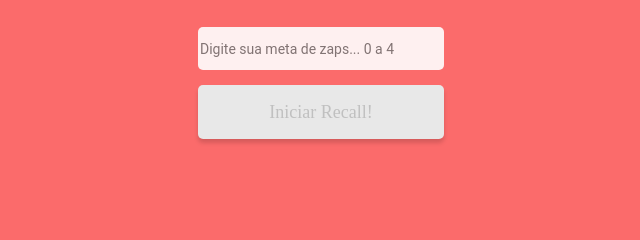
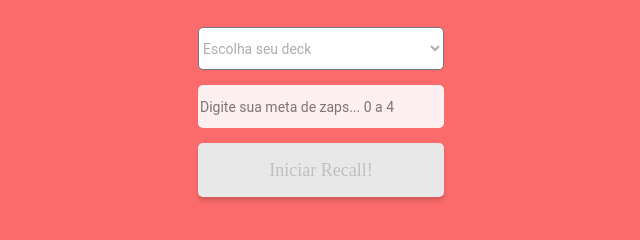
Before and after one commit to leliovictor/projeto8-zaprecall, a React app: page / in a window 1280 px wide. Shown: the part 370-610 px from the top of the page, without its empty margins (319-959 px from the left). Built offline with nearby package versions, Linux system fonts and the light colour scheme; a web font is replaced by a local one.

Commit message:
Added select element - bonus 03

```diff
--- a/src/assets/styles/style.css
+++ b/src/assets/styles/style.css
@@ -59,6 +59,20 @@ body {
     background: #E8E8E8;
     color: #C0C0C0;
     border: none;
+}
+
+.firstScreen select {
+    width: 246px;
+    height: 43px;
+
+    background: #FFFFFF;
+    border-radius: 5px;
+    font-family: 'Roboto';
+    font-size: 14px;
+    line-height: 16px;
+
+    color: #ADADAD;
+    margin-bottom: 15px;
 }
 
 .firstScreen input {
--- a/src/components/App.js
+++ b/src/components/App.js
@@ -10,10 +10,12 @@ export default function App() {
 
     const [goal, setGoal] = React.useState('');
 
+    const [deck,setDeck] = React.useState('');
+
     return (
         <>
             {
-                screen === 'StartScreen' ? <StartScreen setScreen={setScreen} setGoal={setGoal}/> : <ZapScreen goal={goal} />
+                screen === 'StartScreen' ? <StartScreen setScreen={setScreen} goal={goal} setGoal={setGoal} deck={deck} setDeck={setDeck}/> : <ZapScreen goal={goal} deck={deck}/>
             }
         </>
     );
--- a/src/components/StartScreen.js
+++ b/src/components/StartScreen.js
@@ -1,24 +1,46 @@
 import Logo from '../assets/images/logo.png'
 import React from 'react';
 
-export default function FirstScreen( {setScreen,setGoal} ) {
+export default function FirstScreen( {setScreen,goal,setGoal,deck,setDeck} ) {
 
-    function onChange(event) {
+    const [disable, setDisable] = React.useState('button disable');
+
+    function goals(event) {
         const value = event.target.value;
-        if(value >= 0 && value < 5) {
-            setDisable('button');
-        } else {setDisable('button disable')}
+        goal = value;
         setGoal(value);
+
+        checkDisable();
     }
 
-    const [disable,setDisable] = React.useState('button disable');
+    function selected(event) {
+        const value = event.target.value;
+        deck = value;
+        setDeck(value);
+
+        checkDisable();
+    }
+
+    function checkDisable() {
+        if(parseInt(goal) >= 0 && parseInt(goal) < 5 && deck !== "") {
+            setDisable('button')
+        } else {
+            setDisable('button disable')
+        }
+    }
 
     return(
         <div className="firstScreen">
             <img src={Logo} alt="logo" />
             <h1>ZapRecall</h1>
-            <input type="number" id="goal" placeholder='Digite sua meta de zaps... 0 a 4' onChange={onChange}/>
-            <div onClick={() => disable === 'button disable' ? alert('Meta entre 1 a 4, ou 0 caso não queira nenhuma meta') : setScreen('ZapScreen')} className={disable} >Iniciar Recall!</div>
+            <select name="deck" onChange={selected}>
+                <option value="">Escolha seu deck</option>
+                <option value="React">React</option>
+                <option value="Naruto">Naruto</option>
+                <option value="JavaScript">JavaScript</option>
+            </select>
+            <input type="number" id="goal" placeholder='Digite sua meta de zaps... 0 a 4' onChange={goals}/>
+            <div onClick={() => disable === 'button disable' ? alert('Escolha seu Deck e sua Meta entre 1 a 4, ou 0 caso não queira nenhuma meta') : setScreen('ZapScreen')} className={disable} >Iniciar Recall!</div>
         </div>
     );
 }
--- a/src/components/ZapScreen.js
+++ b/src/components/ZapScreen.js
@@ -3,42 +3,45 @@ import Questions from "./Questions";
 import Footer from "./Footer";
 import React from 'react';
 
-const deck = [
-    {
-        question: "O que é JSX?",
-        answer: "Uma extensão de linguagem do JavaScript",
-    },
-    {
-        question: "O React é __",
-        answer: "uma biblioteca JavaScript para construção de interfaces",
-    },
-    { question: "Componentes devem iniciar com __", answer: "letra maiúscula" },
-    { question: "Podemos colocar __ dentro do JSX", answer: "expressões" },
-    {
-        question: "O ReactDOM nos ajuda __",
-        answer: "interagindo com a DOM para colocar componentes React na mesma",
-    },
-    {
-        question: "Usamos o npm para __",
-        answer: "gerenciar os pacotes necessários e suas dependências",
-    },
-    {
-        question: "Usamos props para __",
-        answer: "passar diferentes informações para componentes",
-    },
-    {
-        question: "Usamos estado (state) para __",
-        answer:
-            "dizer para o React quais informações quando atualizadas devem renderizar a tela novamente",
-    },
-];
+const decks =
+    {React:[
+        {question: "O que é JSX?", answer: "Uma extensão de linguagem do JavaScript"},
+        {question: "O React é __", answer: "uma biblioteca JavaScript para construção de interfaces"},
+        {question: "Componentes devem iniciar com __", answer: "letra maiúscula" },
+        {question: "Podemos colocar __ dentro do JSX", answer: "expressões" },
+        {question: "O ReactDOM nos ajuda __", answer: "interagindo com a DOM para colocar componentes React na mesma"},
+        {question: "Usamos o npm para __", answer: "gerenciar os pacotes necessários e suas dependências",},
+        {question: "Usamos props para __", answer: "passar diferentes informações para componentes"},
+    {question: "Usamos estado (state) para __", answer:"dizer para o React quais informações quando atualizadas devem renderizar a tela novamente"}
+    ],
+    Naruto: [
+        {question: "O sonho do Naruto é virar __", answer: "hokage"},
+        {question:'O primeiro professor do Naruto foi o __', answer:'Iruka'},
+        {question:'__ são os membros do time 7',answer:'Naruto, Sasuke e Sakura'},
+        {question:'Itachi é o irmão mais velho de __',answer:'sasuke'},
+        {question:'__ se tornou a quinta hokage',answer:'Tsunade'},
+        {question:'A raposa de __ foi selada dentro do Naruto bebê',answer:'9 caudas'},
+        {question:'O primeiro vilão do Naruto se chamava __',answer:'Mizuki'} ,
+        {question:'Sasuke foi amaldiçoada durante o exame __',answer:'chunnin'}
+    ],
+    JavaScript:[
+        {question:"No elemento HTML que colocamos o JavaScript através da tag __", answer:"<script>"},
+        {question:"O __ serve para mudar o conteudo de um HTML elemento", answer:"innerHTML"},
+        {question:"Adicionando o <script> dentro do __", answer:"body"},
+        {question:"Uma outra forma de escrever no javaScript é através do __", answer:"template string"},
+        {question:"Usamos __ para escrever como comentário dentro do Javascript", answer:"//"},
+        {question:"Entre var, let and const, aquele que foi deixado de usar foi o __", answer:"var"},
+        {question:"Usamos a função __ arredondar números 'float'", answer:"Math.round(number), Math.cell(number), Math.floor(number)"},
+        {question:"Para chamar uma função nomeada de myFunction, usamos __", answer:"myFunction()"}
+    ]}
+;
 
 function shuffle() {
     return Math.random() - 0.5;
 }
 
-export default function ZapScreen({goal}) {
-    const questions = deck.sort(shuffle).slice(0, 4);
+export default function ZapScreen({goal,deck}) {
+    const questions = decks[deck].sort(shuffle).slice(0, 4);
 
     const [data,setData] = React.useState([]);
 
```
